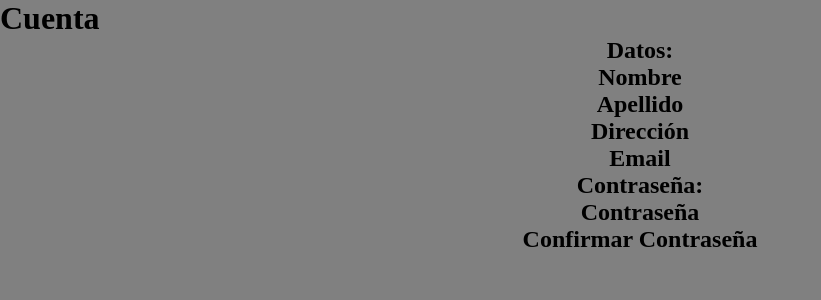
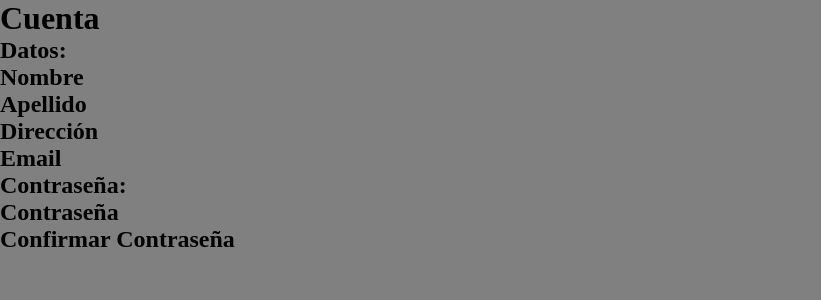
Before and after one commit to danigiofernandez/Grupo_3_, a Node server app: template views/register.html in a window 1280 px wide. Shown: the part 204-504 px from the top of the page, without its empty margins (0-821 px from the left). Run offline with Node 20, Linux system fonts and the light colour scheme; the template is opened without the code that fills it, so the values that code supplies are empty.

```diff
--- a/public/css/register.css
+++ b/public/css/register.css
@@ -3,6 +3,7 @@
     padding: 0;
     margin: 0;
 }
+
 
 header{
     background-color: white;
@@ -21,11 +22,3 @@ body{
 .logo{
     text-align: center;
 }
-
-h1{
-    text-align: left;
-}
-
-h2{
-    text-align: center;
-}
```
